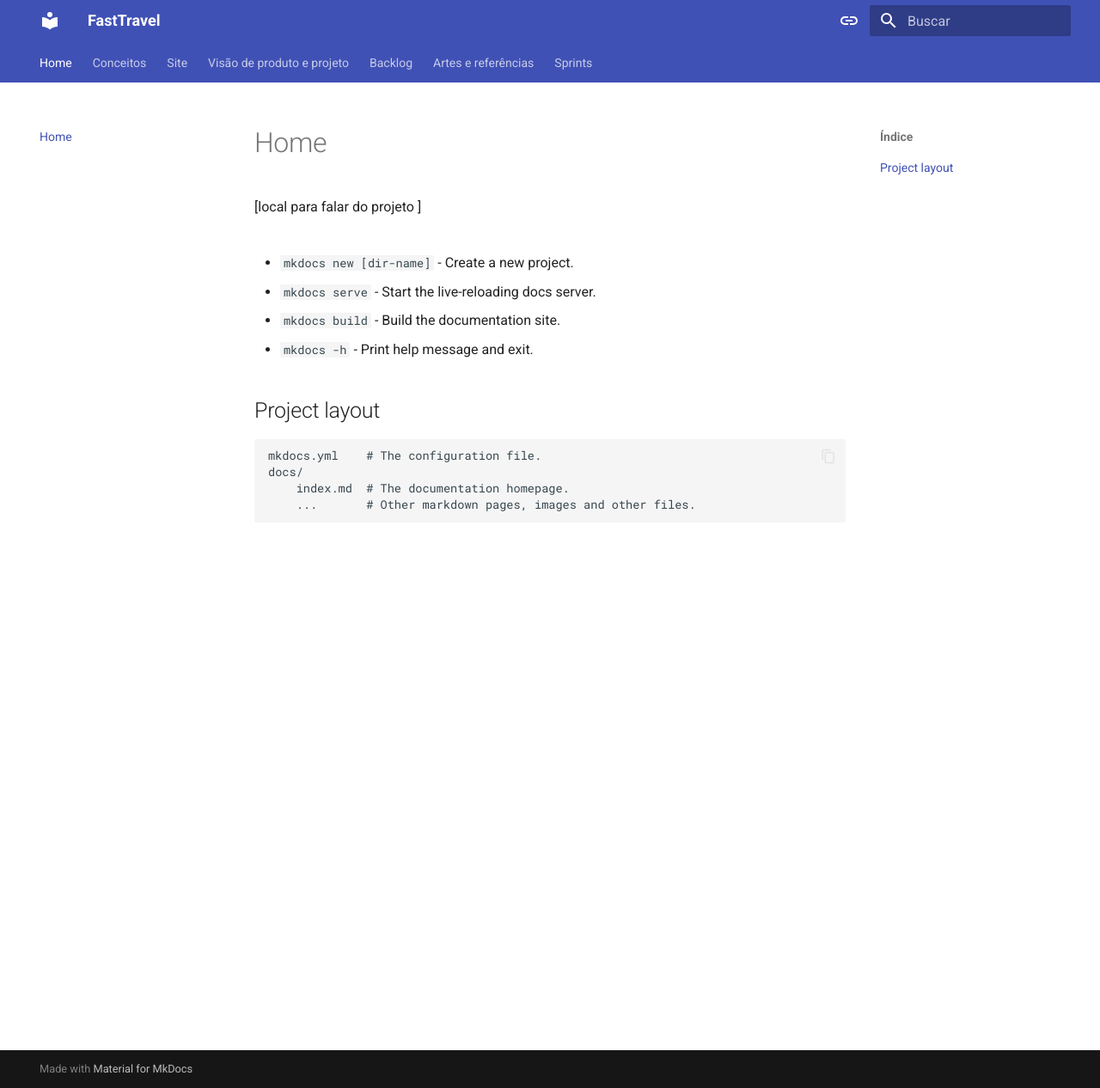
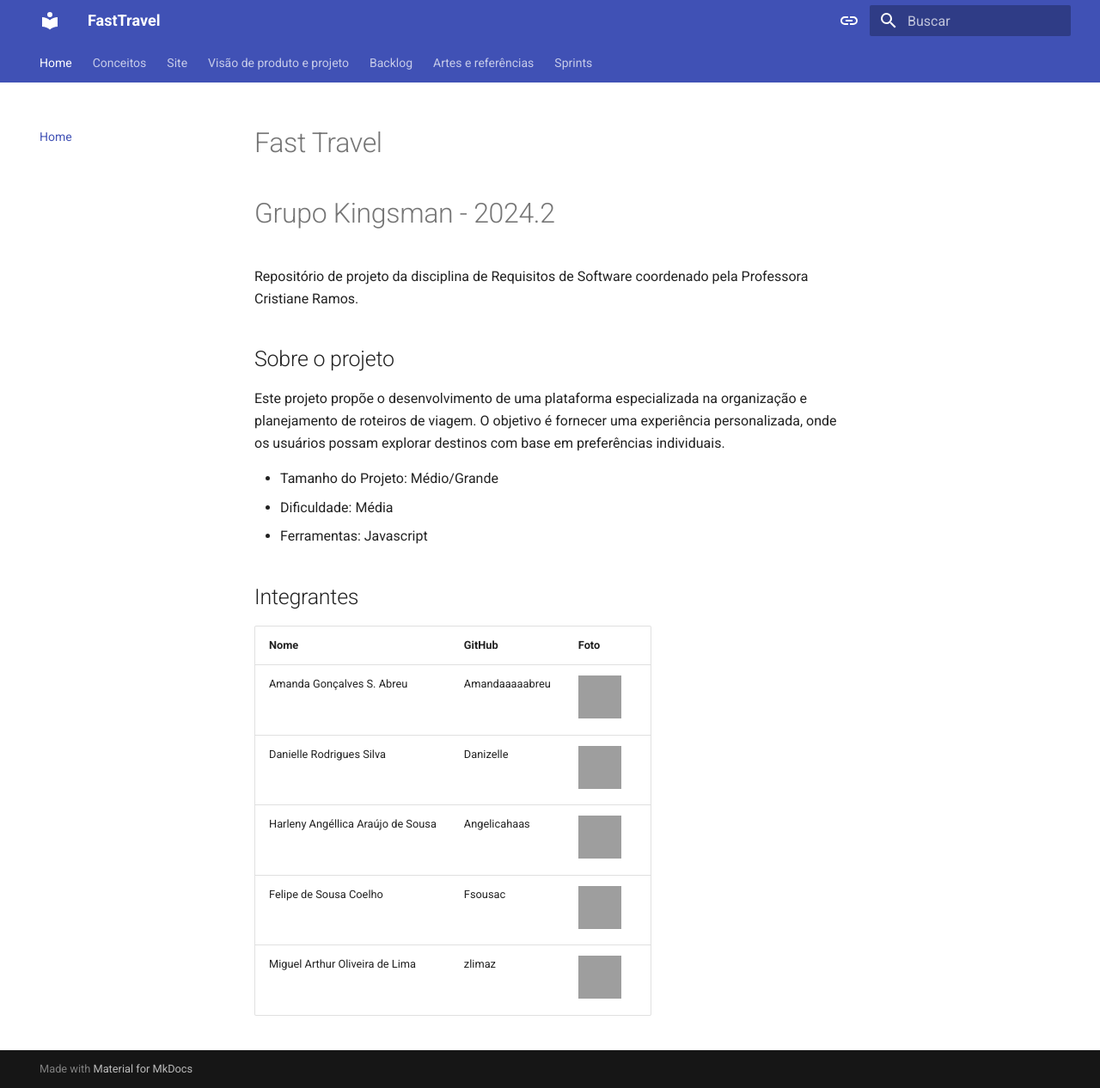
Before and after one commit to FGA-REQ/2024.2-Kingsman, an MkDocs documentation site: the page built from gitpages/index.md, in a window 1280 px wide and 1266 px high. Shown: the whole window at 86% size. Built offline with MkDocs 1.6.1 and Material for MkDocs 9.7.7, drawn with Linux system fonts in a browser that asks for light colours; grey boxes are pictures that could not be loaded.

Commit message:
Atualizando a git page para a release

```diff
--- a/gitpages/index.md
+++ b/gitpages/index.md
@@ -1,19 +1,20 @@
-# Home
+# Fast Travel
 
-[local para falar do projeto
-]
+# Grupo Kingsman - 2024.2
+Repositório de projeto da disciplina de Requisitos de Software coordenado pela Professora Cristiane Ramos.
 
+## Sobre o projeto
+Este projeto propõe o desenvolvimento de uma plataforma especializada na organização e planejamento de roteiros de viagem. O objetivo é fornecer uma experiência personalizada, onde os usuários possam explorar destinos com base em preferências individuais.
 
-##
+- Tamanho do Projeto: Médio/Grande
+- Dificuldade: Média
+- Ferramentas: Javascript
 
-* `mkdocs new [dir-name]` - Create a new project.
-* `mkdocs serve` - Start the live-reloading docs server.
-* `mkdocs build` - Build the documentation site.
-* `mkdocs -h` - Print help message and exit.
-
-## Project layout
-
-    mkdocs.yml    # The configuration file.
-    docs/
-        index.md  # The documentation homepage.
-        ...       # Other markdown pages, images and other files.
+## Integrantes
+| Nome                              | GitHub         | Foto                                                       |
+| --------------------------------- | -------------- | ---------------------------------------------------------- |
+| Amanda Gonçalves S. Abreu         | Amandaaaaabreu | [<img src="https://avatars.githubusercontent.com/u/103958998?v=4" width=50>](https://github.com/Amandaaaaabreu) |
+| Danielle Rodrigues Silva          | Danizelle      | [<img src="https://avatars.githubusercontent.com/u/101230741?v=4" width=50>](https://github.com/Danizelle)      |
+| Harleny Angéllica Araújo de Sousa | Angelicahaas   | [<img src="https://avatars.githubusercontent.com/u/101184511?v=4" width=50>](https://github.com/Angelicahaas)   |
+| Felipe de Sousa Coelho            | Fsousac        | [<img src="https://avatars.githubusercontent.com/u/95441810?v=4" width=50>](https://github.com/fsousac)         |
+| Miguel Arthur Oliveira de Lima           | zlimaz       | [<img src="https://avatars.githubusercontent.com/u/98031566?v=4" width=50>](https://github.com/zlimaz)         |
```
Also changed, not shown: gitpages/backlog.md (+25 -0 lines), gitpages/concepts.md (+9 -0 lines), gitpages/patterns.md (+97 -0 lines), gitpages/product.md (+29 -0 lines), gitpages/project.md (+29 -0 lines), gitpages/references.md (+7 -0 lines), gitpages/site.md (+1 -0 lines), gitpages/sprints.md (+1 -0 lines).
